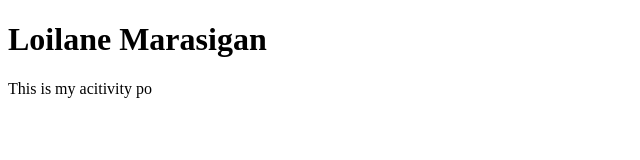
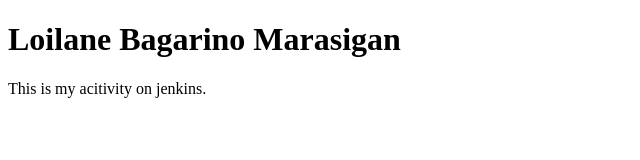
Before and after one commit to Loilanemarasigan11/LoilaneMarasigan_Jenkins, a plain HTML site: page index.html in a window 1280 px wide. Shown: the whole page, without its empty margins (0-640 px from the left). Drawn offline with Linux system fonts and the light colour scheme.

Commit message:
Modified Changes

```diff
--- a/index.html
+++ b/index.html
@@ -6,7 +6,7 @@
     <title>Jenkins Activity</title>
 </head>
 <body>
-    <h1>Loilane Marasigan</h1>
-    <p>This is my acitivity po</p>
+    <h1>Loilane Bagarino Marasigan</h1>
+    <p>This is my acitivity on jenkins.</p>
 </body>
 </html>
```
